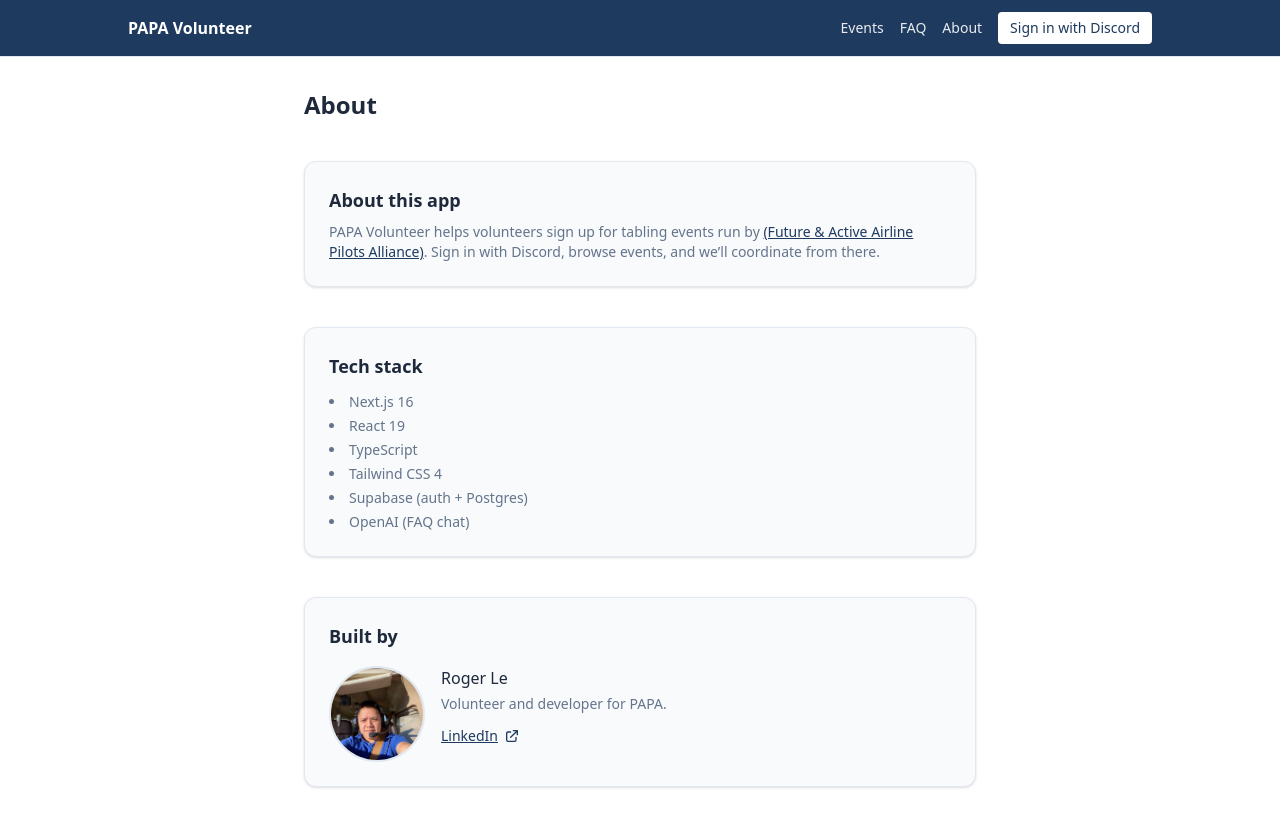
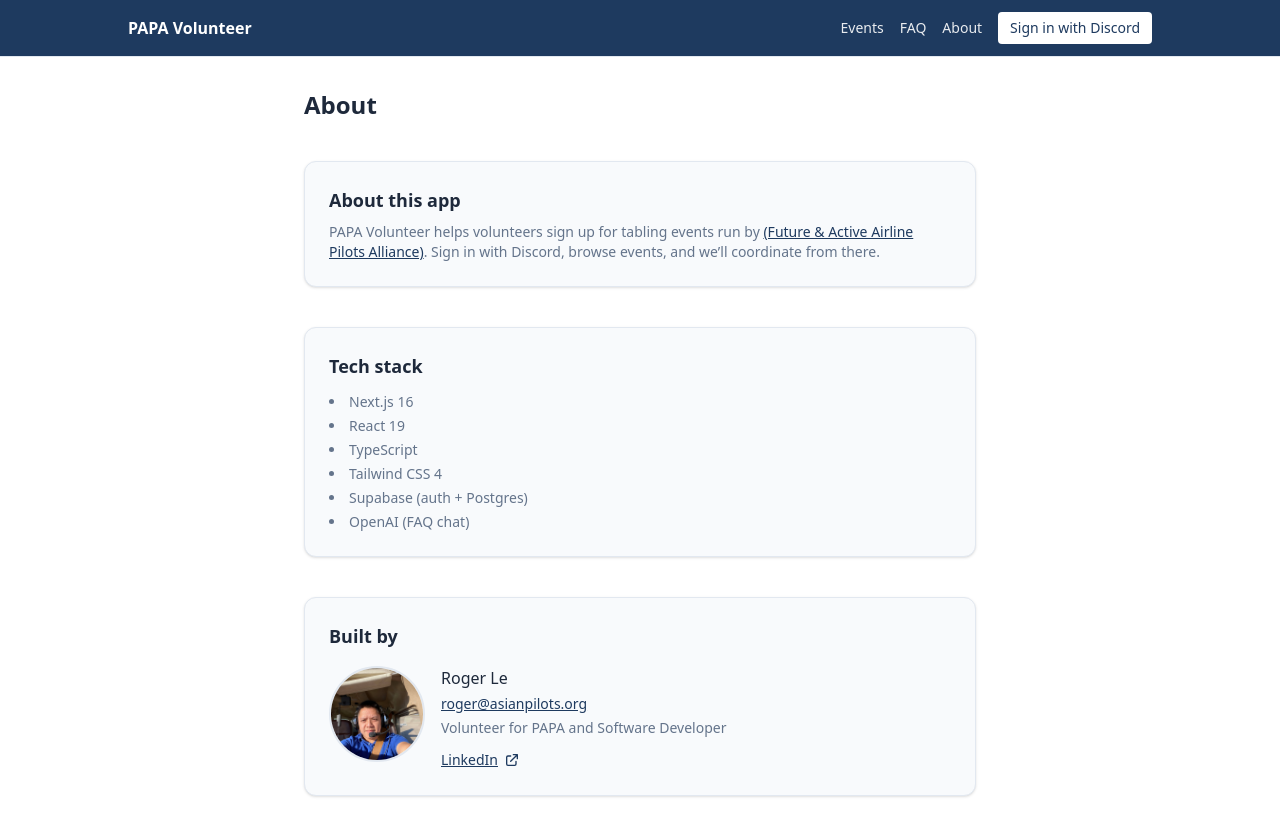
Before and after one commit to rogermle/papa-volunteer, a Next.js app: page /about in a window 1280 px wide. Built offline with nearby package versions, Linux system fonts and the light colour scheme; no server answers.

Commit message:
Updating about

```diff
--- a/src/app/about/page.tsx
+++ b/src/app/about/page.tsx
@@ -27,7 +27,7 @@ export default function AboutPage() {
         <p className="mt-2 text-sm text-papa-muted">
           PAPA Volunteer helps volunteers sign up for tabling events run by{" "}
           <a
-            href="https://www.asianpilots.org"
+            href="https://www.fapa.aero"
             target="_blank"
             rel="noopener noreferrer"
             className="text-papa-navy underline hover:text-papa-accent"
@@ -63,7 +63,15 @@ export default function AboutPage() {
           <div className="min-w-0">
             <p className="font-medium text-foreground">Roger Le</p>
             <p className="mt-1 text-sm text-papa-muted">
-              Volunteer and developer for PAPA.
+              <a
+                href="mailto:roger@asianpilots.org"
+                className="text-papa-navy underline hover:text-papa-accent"
+              >
+                roger@asianpilots.org
+              </a>
+            </p>
+            <p className="mt-1 text-sm text-papa-muted">
+              Volunteer for PAPA and Software Developer
             </p>
             <a
               href="https://www.linkedin.com/in/rogermle"
```
